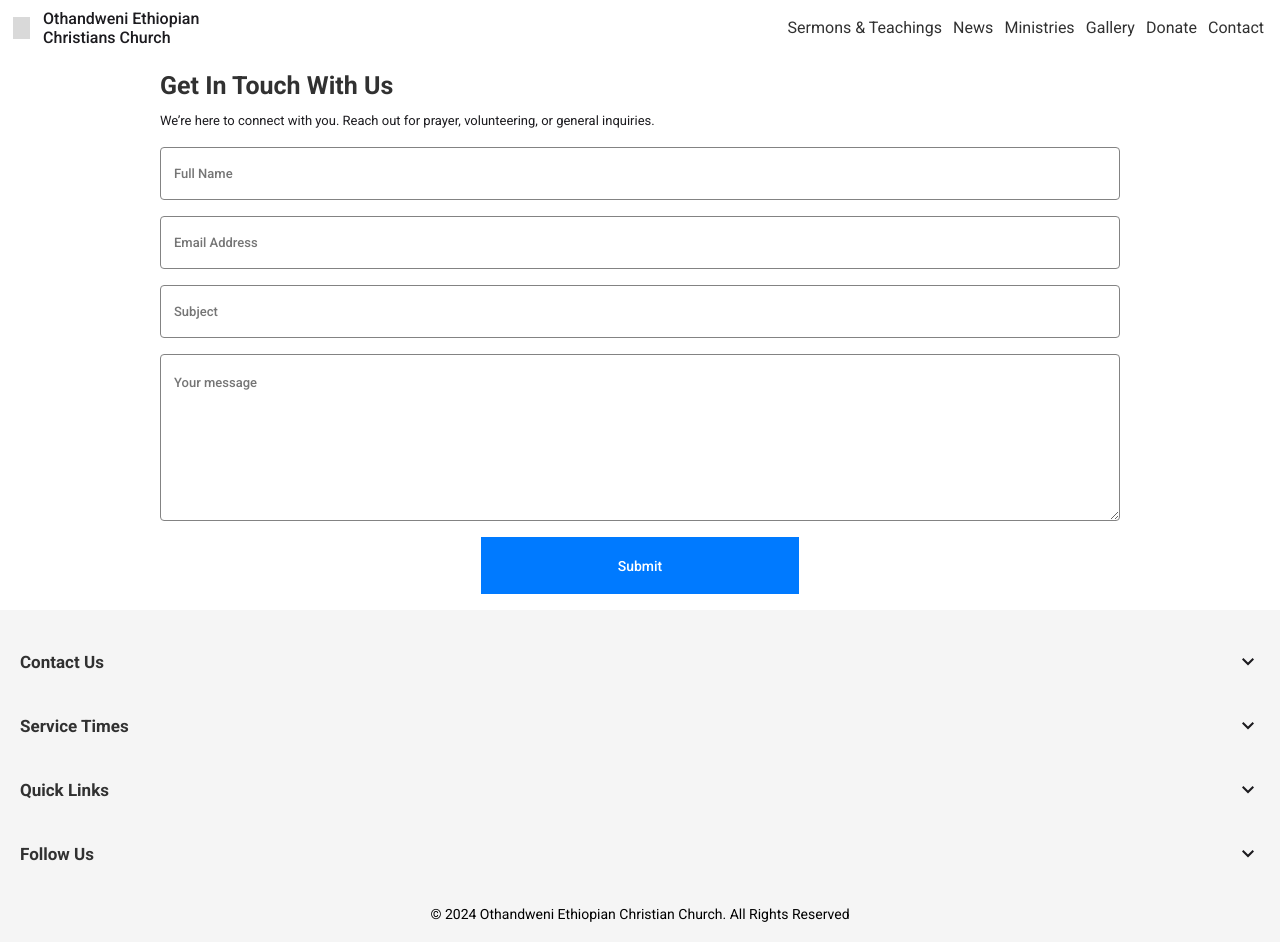
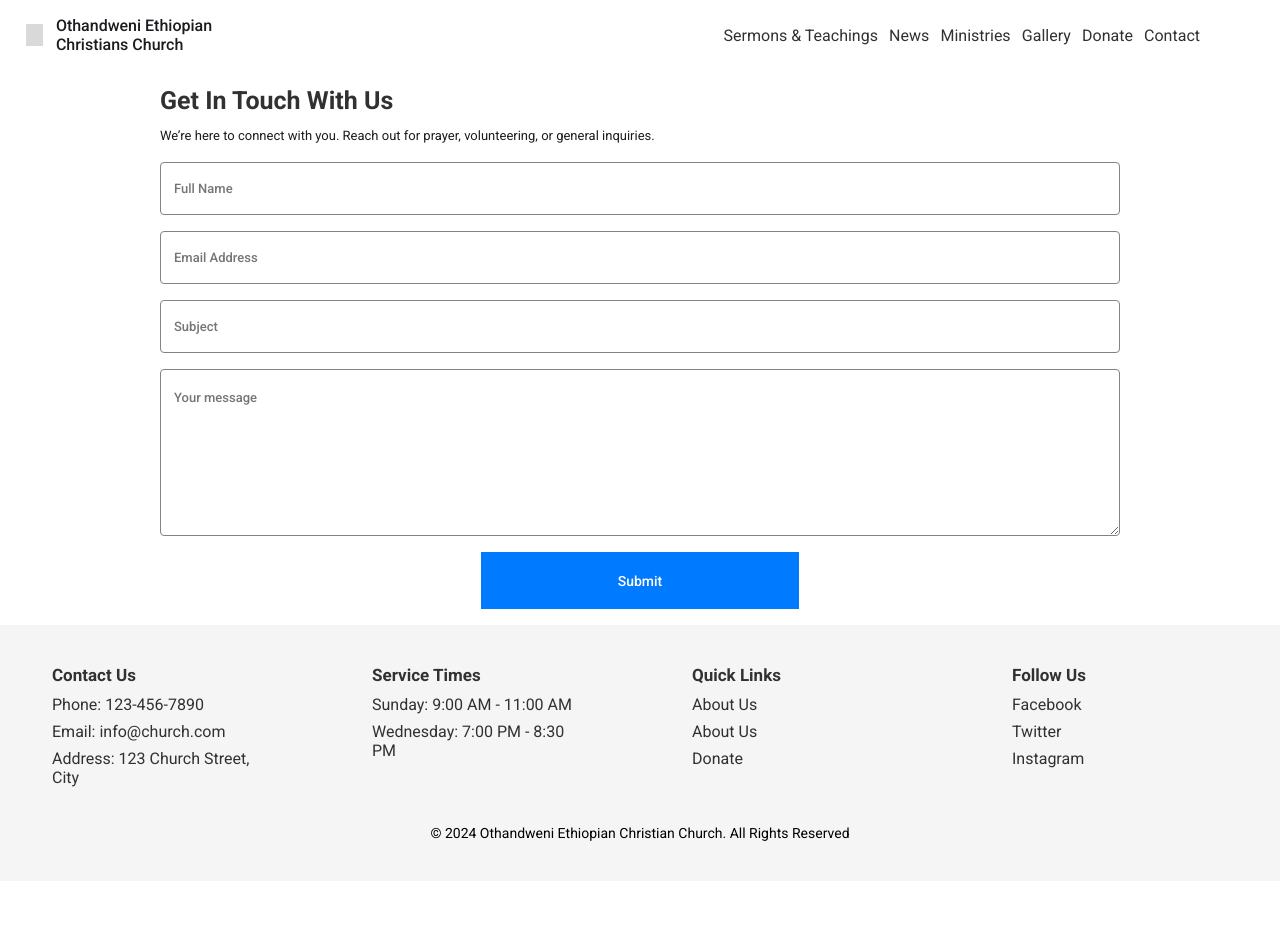
Before and after one commit to andile593/Othandweni-CCC-Website, a React (Create React App) app in the folder frontend/: page /contact in a window 1280 px wide. After the commit the page ends 881 px from the top, so only its background shows below. Built offline with nearby package versions, Linux system fonts and the light colour scheme.

Commit message:
responsive code for desktops

```diff
--- a/frontend/src/Components/Footer/Footer.css
+++ b/frontend/src/Components/Footer/Footer.css
@@ -50,3 +50,28 @@
   }
 
 }
+@media screen and (min-width: 1024px) {
+  .footer {
+    display: flex;
+    justify-content: space-around;
+    padding: 40px 0;
+    flex-wrap: wrap;
+  }
+
+  .footer-section {
+    padding: 0 20px;
+    width: 20%;
+  }
+
+  .footer-content {
+    display: block !important;
+  }
+
+  .heading-block svg {
+    display: none;
+  }
+
+
+
+
+}
--- a/frontend/src/Components/Footer/Footer.js
+++ b/frontend/src/Components/Footer/Footer.js
@@ -1,12 +1,20 @@
-import React, { useState } from "react";
+import React, { useState, useEffect } from "react";
 import "./Footer.css";
 
 const Footer = () => {
   const [activeSection, setActiveSection] = useState(null);
+  const [isLargeScreen, setIsLargeScreen] = useState(window.innerWidth >= 1024);
 
   const toggleSection = (section) => {
+    if (isLargeScreen) return; // Don't toggle sections on larger screens
     setActiveSection(activeSection === section ? null : section);
   };
+
+  useEffect(() => {
+    const handleResize = () => setIsLargeScreen(window.innerWidth >= 1024);
+    window.addEventListener("resize", handleResize);
+    return () => window.removeEventListener("resize", handleResize);
+  }, []);
 
   return (
     <footer className="footer">
@@ -26,11 +34,12 @@ const Footer = () => {
             fill="#1C1B1F"
             onClick={() => toggleSection("contact")}
             className={activeSection === "contact" ? "rotate" : ""}
+            style={{ display: isLargeScreen ? "none" : "inline" }}
           >
             <path d="M480-344 240-584l56-56 184 184 184-184 56 56-240 240Z" />
           </svg>
         </div>
-        {activeSection === "contact" && (
+        {(activeSection === "contact" || isLargeScreen) && (
           <div className="footer-content">
             <p className="roboto-regular">Phone: 123-456-7890</p>
             <p className="roboto-regular">Email: info@church.com</p>
@@ -38,7 +47,6 @@ const Footer = () => {
           </div>
         )}
       </div>
-
       <div className="footer-section">
         <div className="heading-block">
           <h3
@@ -55,18 +63,18 @@ const Footer = () => {
             fill="#1C1B1F"
             onClick={() => toggleSection("serviceTimes")}
             className={activeSection === "serviceTimes" ? "rotate" : ""}
+            style={{ display: isLargeScreen ? "none" : "inline" }}
           >
             <path d="M480-344 240-584l56-56 184 184 184-184 56 56-240 240Z" />
           </svg>
         </div>
-        {activeSection === "serviceTimes" && (
+        {(activeSection === "serviceTimes" || isLargeScreen) && (
           <div className="footer-content">
             <p className="roboto-regular">Sunday: 9:00 AM - 11:00 AM</p>
             <p className="roboto-regular">Wednesday: 7:00 PM - 8:30 PM</p>
           </div>
         )}
       </div>
-
       <div className="footer-section">
         <div className="heading-block">
           <h3
@@ -83,11 +91,12 @@ const Footer = () => {
             fill="#1C1B1F"
             onClick={() => toggleSection("quickLinks")}
             className={activeSection === "quickLinks" ? "rotate" : ""}
+            style={{ display: isLargeScreen ? "none" : "inline" }}
           >
             <path d="M480-344 240-584l56-56 184 184 184-184 56 56-240 240Z" />
           </svg>
         </div>
-        {activeSection === "quickLinks" && (
+        {(activeSection === "quickLinks" || isLargeScreen) && (
           <div className="footer-content">
             <ul>
               <li>
@@ -103,7 +112,6 @@ const Footer = () => {
           </div>
         )}
       </div>
-
       <div className="footer-section">
         <div className="heading-block">
           <h3
@@ -120,11 +128,12 @@ const Footer = () => {
             fill="#1C1B1F"
             onClick={() => toggleSection("followUs")}
             className={activeSection === "followUs" ? "rotate" : ""}
+            style={{ display: isLargeScreen ? "none" : "inline" }}
           >
             <path d="M480-344 240-584l56-56 184 184 184-184 56 56-240 240Z" />
           </svg>
         </div>
-        {activeSection === "followUs" && (
+        {(activeSection === "followUs" || isLargeScreen) && (
           <div className="footer-content">
             <a className="roboto-regular" href="https://www.facebook.com">Facebook</a>
             <a className="roboto-regular" href="https://www.twitter.com">Twitter</a>
--- a/frontend/src/Components/Header/Header.css
+++ b/frontend/src/Components/Header/Header.css
@@ -68,6 +68,7 @@
 
 @media screen and (min-width: 740px)  {
     .header-container {
+        height: 70px;
         padding-right: 1em;
     }
     .logo-container {
@@ -94,3 +95,23 @@
         padding: 0;
     }
 }
+
+
+@media screen and (min-width: 1024px)  {
+
+    .logo-container {
+        margin-left: 0.8em;
+    }
+
+    .church-name {
+        width: 100%;
+    }
+
+    .menu {
+        display: none;
+    }
+
+    .menu-links {
+        right: 4em;
+    }
+}
--- a/frontend/src/Components/HomeComponents/About/About.css
+++ b/frontend/src/Components/HomeComponents/About/About.css
@@ -15,3 +15,10 @@
         font-size: 16px;
     }
 }
+
+@media screen and (min-width: 1024px ) {
+    .about-container {
+        padding: 0 2.5em;
+        margin-bottom: 2em;
+    }
+}
--- a/frontend/src/Components/HomeComponents/HeroSection/HeroSection.css
+++ b/frontend/src/Components/HomeComponents/HeroSection/HeroSection.css
@@ -59,7 +59,7 @@
   }
 }
 
-@media (min-width: 740px) and (max-width: 1024px) {
+@media screen and (min-width: 740px) {
 
   .hero-container {
     display: flex;
@@ -100,3 +100,15 @@
     border-radius: 5px;
   }
 }
+
+
+@media screen and (min-width: 1024px) {
+  .hero-img {
+    height: 400px;
+    font-size: 32px;
+  }
+
+  .welcome-container {
+    padding: 2.5em;
+  }
+}
--- a/frontend/src/Components/HomeComponents/SermonsAndTeachings/SermonsAndTeachings.css
+++ b/frontend/src/Components/HomeComponents/SermonsAndTeachings/SermonsAndTeachings.css
@@ -107,3 +107,9 @@
         width: 330px;
     }
 }
+
+@media screen and (min-width: 1024px) {
+    .sermons-container {
+        padding: 0 2.5em;
+    }
+}
--- a/frontend/src/Components/HomeComponents/Services/Services.css
+++ b/frontend/src/Components/HomeComponents/Services/Services.css
@@ -37,3 +37,9 @@
         font-size: 15px;
     }
 }
+
+@media screen and (min-width: 1024px) {
+    .services-container {
+        padding: 0 2.5em;
+    }
+}
--- a/frontend/src/Components/HomeComponents/UpcomingEvents/UpcomingEvents.css
+++ b/frontend/src/Components/HomeComponents/UpcomingEvents/UpcomingEvents.css
@@ -58,3 +58,9 @@
     }
 
 }
+
+@media screen and (min-width: 1024px) {
+    .upe-container {
+        padding: 0 2.5em 1em;
+    }
+}
--- a/frontend/src/Components/HomeComponents/UpcomingEvents/UpcomingEvents.js
+++ b/frontend/src/Components/HomeComponents/UpcomingEvents/UpcomingEvents.js
@@ -10,10 +10,9 @@ const UpcomingEvents = () => {
     <div className="upe-container">
       <h2 className="section-title roboto-bold">Upcoming Events</h2>
       <Swiper
-         breakpoints={{
+        breakpoints={{
           320: { slidesPerView: 1 },
           740: { slidesPerView: 2 },
-          1024: { slidePerView: 3 }
         }}
         spaceBetween={10}
         className="mySwiper events"
```
Also changed, not shown: frontend/src/Components/Footer/GalleryHeroSection.js (deleted, +0 -15 lines).
